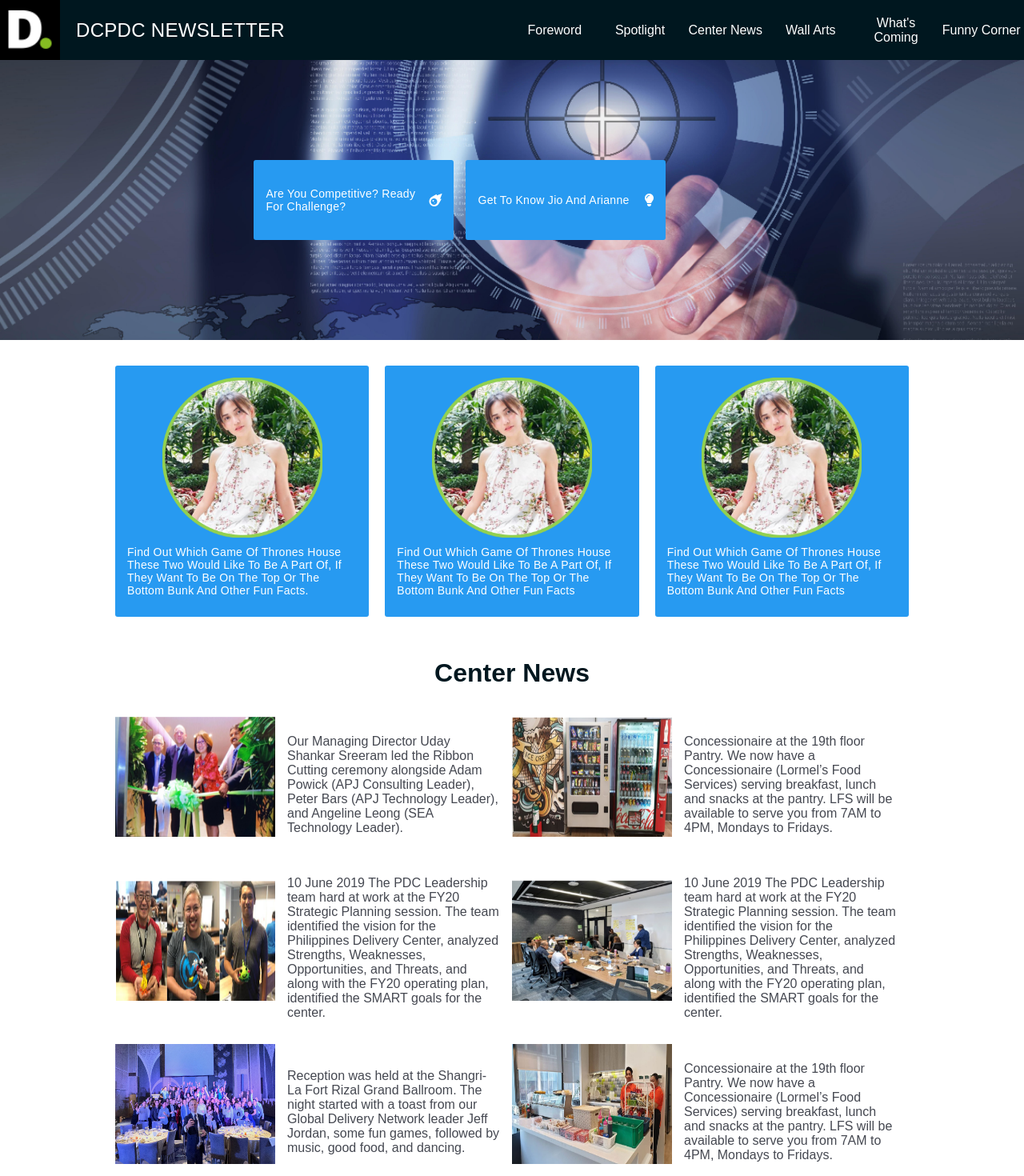
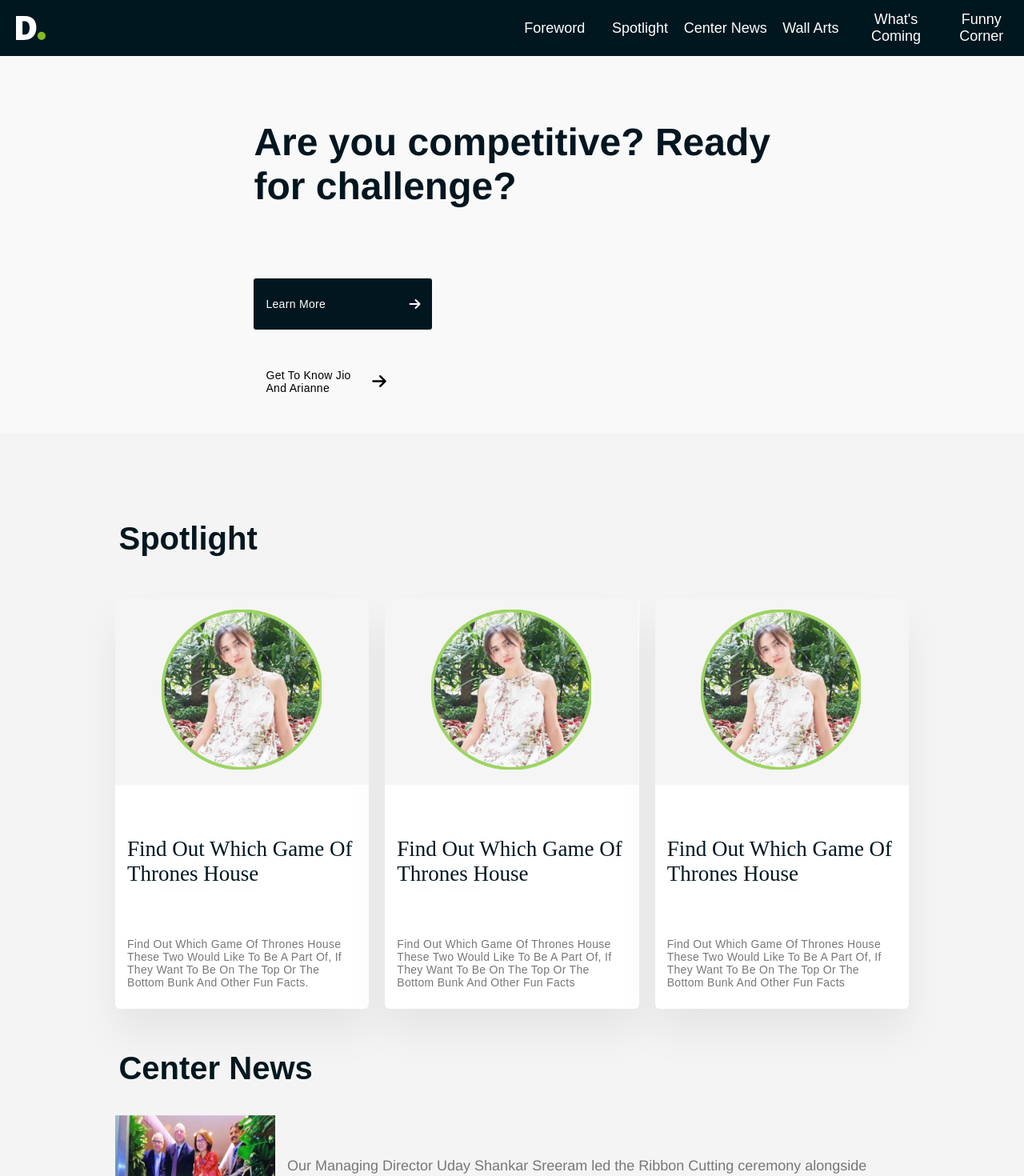
Before and after one commit to accelerator-collab/platform, a React app: page / in a window 1280 px wide. Shown: the top 1470 px of the page at 80% size. Built offline with nearby package versions, Linux system fonts and the light colour scheme.

Commit message:
completed 2nd theme for accelerator

```diff
--- a/src/App.js
+++ b/src/App.js
@@ -8,7 +8,7 @@ import Header from './components/Header/Header';
 import Footer from './components/Footer/Footer';
 import Sidebar from './components/Sidebar/Sidebar';
 
-import logo from './assets/deloitte-logo.png';
+import logo from './assets/deloitte-logo.svg';
 
 const LINKS = [
   {
--- a/src/components/CTA/CTA.js
+++ b/src/components/CTA/CTA.js
@@ -2,13 +2,14 @@ import React, { Component } from 'react';
 
 class CTA extends Component {
     render() {
-        const {ctaImage, ctaSize, ctaDesc, ctaIcon, tag: Tag} = this.props;
+        const {ctaImage, ctaSize, ctaDesc, ctaIcon, ctaBorderless, ctaColor, ctaTitle, tag: Tag} = this.props;
         return (
             <Tag
-                className={`cta ${ctaSize ? `cta--${ctaSize}` : ''} ${ctaImage ? 'cta--wimg' : ''}`}
+                className={`cta ${ctaSize ? `cta--${ctaSize}` : ''} ${ctaImage ? 'cta--wimg' : ''} ${ctaBorderless ? 'cta-borderless' : ''} ${ctaColor ? ctaColor : ''}`}
                 to="/"
             >
-                {ctaImage && (<img src={ctaImage} alt="CTA Thumbnail" />)}
+                {ctaImage && (<div className="cta__img__holder"><img src={ctaImage} alt="CTA Thumbnail" /></div>)}
+                {ctaTitle && (<span className="cta__title">{ctaTitle}</span>)}
                 {ctaDesc && (<span className="cta__desc">{ctaDesc}</span>)}
                 {ctaIcon && (<i className={`cta__icon fas fa-${ctaIcon} `} />)}
             </Tag>
--- a/src/components/Header/Header.js
+++ b/src/components/Header/Header.js
@@ -1,5 +1,5 @@
 import React, { Component } from 'react';
-import {Link} from 'react-router-dom';
+// import {Link} from 'react-router-dom';
 
 class Header extends Component {
     render() {
@@ -13,11 +13,12 @@ class Header extends Component {
             <ul className="header__links">
               {links.length && (links.map(d =>
                 <li key={d.label} className='header__link'>
-                  <Link
+                  <a className="link__item"  href={d.url}>{d.label}</a>
+                  {/* <Link
                     className="link__item"
                     to={d.url}>
                     {d.label}
-                  </Link>
+                  </Link> */}
                 </li>
               ))}
             </ul>
--- a/src/components/HeroBanner/HeroBanner.js
+++ b/src/components/HeroBanner/HeroBanner.js
@@ -3,10 +3,11 @@ import CTA from '../CTA/CTA';
 
 class HeroBanner extends Component {
     render() {
-        const {children, customClass, ctaLinks} = this.props;
+        const {title, children, customClass, ctaLinks} = this.props;
 
         return (
             <section className={`hero-banner full-width ${customClass}`}>
+                <h1 className='hero-banner-title'>{title}</h1>
                 {children}
                 {ctaLinks && ctaLinks.length && ctaLinks.map((item, i) =>
                     <CTA
@@ -14,6 +15,8 @@ class HeroBanner extends Component {
                         ctaSize={item.ctaSize}
                         ctaDesc={item.ctaDesc}
                         ctaIcon={item.ctaIcon}
+                        ctaBorderless={item.ctaBorderless}
+                        ctaColor={item.ctaColor}
                         tag={item.tag} />
                 )}
             </section>
--- a/src/pages/HomePage.js
+++ b/src/pages/HomePage.js
@@ -19,43 +19,55 @@ class HomePage extends Component {
     render() {
         const ctaLinks = [
             {
-                ctaDesc: 'Are you competitive? Ready for challenge?',
-                ctaIcon: 'meteor',
-                ctaSize: 'lg',
+                ctaDesc: 'Learn more',
+                ctaIcon: 'arrow-right',
+                ctaSize: 'xxs',
+                ctaColor: 'dark',
                 tag: Link,
             },
             {
                 ctaDesc: 'Get to know Jio and Arianne',
-                ctaIcon: 'lightbulb',
-                ctaSize: 'lg',
+                ctaIcon: 'arrow-right',
+                ctaSize: 'xxs',
+                ctaColor: '',
                 tag: Link,
+                ctaBorderless: true,
             },
         ];
 
         return (
             <main className="home-page">
-                <HeroBanner ctaLinks={ctaLinks} />
+                <HeroBanner title={'Are you competitive? Ready for challenge?'} ctaLinks={ctaLinks} />
+
+                <h1 className="accelerator-h1">Spotlight</h1>
+
                 <Layout className="layout--space-around">
                     <CTA
                         ctaSize="full"
+                        ctaTitle="Find out which Game of Thrones house"
                         ctaImage={spot01}
                         ctaDesc="Find out which Game of Thrones house these two would like to be a part of, if they want to be on the top or the bottom bunk and other fun facts."
+                        ctaColor={'grey-white'}
                         tag={'p'} />
                     <CTA
                         ctaSize="full"
+                        ctaTitle="Find out which Game of Thrones house"
                         ctaImage={spot01}
+                        ctaColor={'grey-white'}
                         ctaDesc="Find out which Game of Thrones house these two would like to be a part of, if they want to be on the top or the bottom bunk and other fun facts"
                         tag={'p'} />
                     <CTA
                         ctaSize="full"
+                        ctaTitle="Find out which Game of Thrones house"
                         ctaImage={spot01}
+                        ctaColor={'grey-white'}
                         ctaDesc="Find out which Game of Thrones house these two would like to be a part of, if they want to be on the top or the bottom bunk and other fun facts"
                         tag={'p'} />
                 </Layout>
 
                 <h1 className="accelerator-h1">Center News</h1>
 
-                <Layout className="layout--wrap-column">
+                <Layout className="layout--column">
 
                     <Featurette
                         reverse={true}
--- a/src/styles/_cta.scss
+++ b/src/styles/_cta.scss
@@ -7,17 +7,23 @@ a.cta {
 
 .cta {
     align-items: center;
-    background-color: #279AF1;
     border-radius: 3px;
     color: $color-white;
     display: flex;
     justify-content: space-between;
     margin-right: 15px;
-    min-height: 100px;
+    min-height: 64px;
     width: 150px;
     padding: 15px;
     text-decoration: none;
     text-transform: capitalize;
+
+    &--xxs {
+        top: 372px;
+        left: 298px;
+        width: 223px;
+        height: 64px;
+    }
 
     &--xs {
         width: 100px;
@@ -38,6 +44,7 @@ a.cta {
     &--full {
         width: 100%;
         margin-right: 20px;
+        height: 513px;
 
         @media (max-width: 414px) {
             width: 80%;
@@ -70,6 +77,8 @@ a.cta {
     letter-spacing: 0.3px;
     text-align: left;
     width: 100%;
+    // background: #FFFFFF;
+    // height: 200px;
 }
 
 .cta__icon {
@@ -92,3 +101,54 @@ a.cta {
     width: 200px;
     height: 200px;
 }
+
+.cta-borderless {
+    text-align: left;
+    font-weight: 100;
+    font-size: 20px;
+    letter-spacing: 0;
+    color: #000000;
+    opacity: 1;
+    background: none;
+    width: 27%;
+}
+
+.cta__img__holder {
+    height: 233px;
+    width: 317px;
+    margin-top: -15px;
+    margin-left: -15px;
+    margin-right: -15px;
+    background-color: #F4F4F4;
+    opacity: 0.9;
+    padding-left: 20%;
+    padding-top: 5%;
+}
+
+.dark {
+    background: #01161F 0% 0% no-repeat padding-box;
+    opacity: 1;
+}
+
+.grey-white {
+    background: #FFFFFF 0% 0% no-repeat padding-box;
+    box-shadow: 0px 30px 50px #00000010;
+    border-radius: 6px;
+    letter-spacing: 0;
+    color: #777777;
+}
+
+.skyblue {
+    background-color: #279AF1;
+    opacity: 1;
+}
+
+.cta__title {
+    text-align: left;
+    font-size: 27px;
+    font-family: Avenir;
+    letter-spacing: 0;
+    color: #01161F;
+    opacity: 1;
+    margin-bottom: -10px;
+}
--- a/src/styles/_featurette.scss
+++ b/src/styles/_featurette.scss
@@ -44,11 +44,17 @@
 
 .featurette__content {
     padding: 0 15px;
-    color: #454851;
+    text-align: left;
+    font-size: 18px;
+    font-family: Helvetica;
+    letter-spacing: 0;
+    color: #777777;
+    opacity: 1;
 }
 
 .featurette__image {
     margin-bottom: 15px;
+    width: 400px;
 }
 
 .featurette__image img {
--- a/src/styles/_header.scss
+++ b/src/styles/_header.scss
@@ -10,10 +10,10 @@ img {
 
     .header {
         align-items: center;
-        // box-shadow: 0px 11px 10px -8px rgba(153,155,156,1);
         display: flex;
         justify-content: space-between;
         background: #00171F;
+        height: 70px;
 
         @media only screen and (max-width: 768px) {
             width: 100vw;
@@ -44,6 +44,7 @@ img {
         letter-spacing: 0.3px;
         text-transform: uppercase;
         padding-left: 20px;
+        display: none;
     }
 
     .header__links {
@@ -66,14 +67,21 @@ img {
         flex: 1;
         text-decoration: none;
         text-transform: capitalize;
+
+        text-align: left;
+        font-weight: 100;
+        font-size: 18px;
+        letter-spacing: 0;
     }
 
     .link__item:hover {
-        background-color: #279AF1;
+        background-color: #F4F4F4;
+        color: #01161F;
         padding: 10px;
         border-radius: 5px;
     }
 
     .header__logo-icon {
-        height: 75px;
+        height: 30px;
+        margin-left: 20px;
     }
--- a/src/styles/_hero-banner.scss
+++ b/src/styles/_hero-banner.scss
@@ -1,15 +1,19 @@
 .hero-banner {
-    // background-image: url('https://images.unsplash.com/photo-1531297484001-80022131f5a1?ixlib=rb-1.2.1&ixid=eyJhcHBfaWQiOjEyMDd9&auto=format&fit=crop&w=1907&q=80');
-    background-image: url('../assets/hero-banner-bg-image.png');
+    // background-image: url('../assets/hero-banner-bg-image.png');
     background-attachment: fixed;
     background-position: center;
     background-repeat: no-repeat;
     background-size: cover;
-    display: flex;
-    height: 350px;
+    background: #F9F9F9 0% 0% no-repeat padding-box;
+    opacity: 1;
+
+    display: grid;
+    height: 471px;
 
     align-items: center;
     padding: 1em 31%;
+
+    margin-bottom: 110px;
 
     @media (max-width: 768px) {
         padding: 1em 4%;
@@ -48,3 +52,15 @@
         width: 103vw;
     }
 }
+
+.hero-banner-title {
+    top: 209px;
+    left: 299px;
+    width: 668px;
+    height: 118px;
+    text-align: left;
+    font: Bold 48px Helvetica;
+    letter-spacing: 0;
+    color: #01161F;
+    opacity: 1;
+}
--- a/src/styles/main.scss
+++ b/src/styles/main.scss
@@ -16,6 +16,9 @@ body {
 	margin: 0;
 
 	font-family: sans-serif, Helvetica, Arial;
+
+	background: #F4F4F4 0% 0% no-repeat padding-box;
+    opacity: 1;
 }
 
 img {
@@ -73,11 +76,13 @@ li {
 @import url('https://cdnjs.cloudflare.com/ajax/libs/font-awesome/4.6.3/css/font-awesome.min.css');
 
 .accelerator-h1 {
-    text-align: center;
+    text-align: left;
     margin-top: 20px;
     margin-bottom: 20px;
-    font-size: 2em;
+	font-size: 40px;
+	font-weight: bold;
 	color: #00171F;
+	margin-left: 2%;
 
 	@media (max-width: 414px) {
 		margin-left: 20%;
```
Also changed, not shown: src/assets/deloitte-logo.svg (added).
